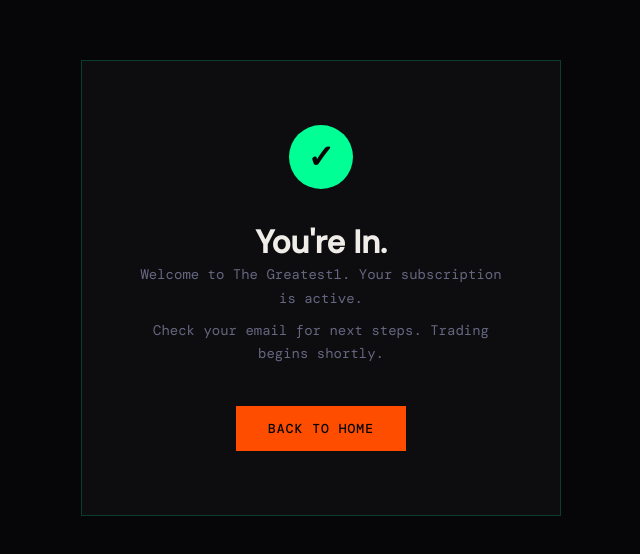
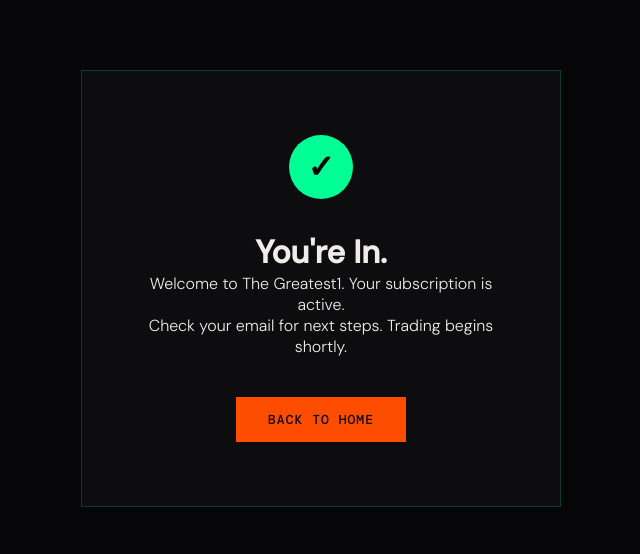
Before and after one commit to meezy3001-rgb/The-greatest1, a Next.js app: page /success in a window 1280 px wide. Shown: the part 112-666 px from the top of the page, without its empty margins (319-959 px from the left). Built offline with nearby package versions, Linux system fonts and the light colour scheme; a web font is replaced by a local one.

Commit message:
Add .text class to Success.module.css

```diff
--- a/styles/Success.module.css
+++ b/styles/Success.module.css
@@ -38,7 +38,7 @@
   margin-bottom: 16px;
 }
 
-p {
+.text{
   font-family: 'DM Mono', monospace;
   font-size: 14px;
   color: #666680;
```
